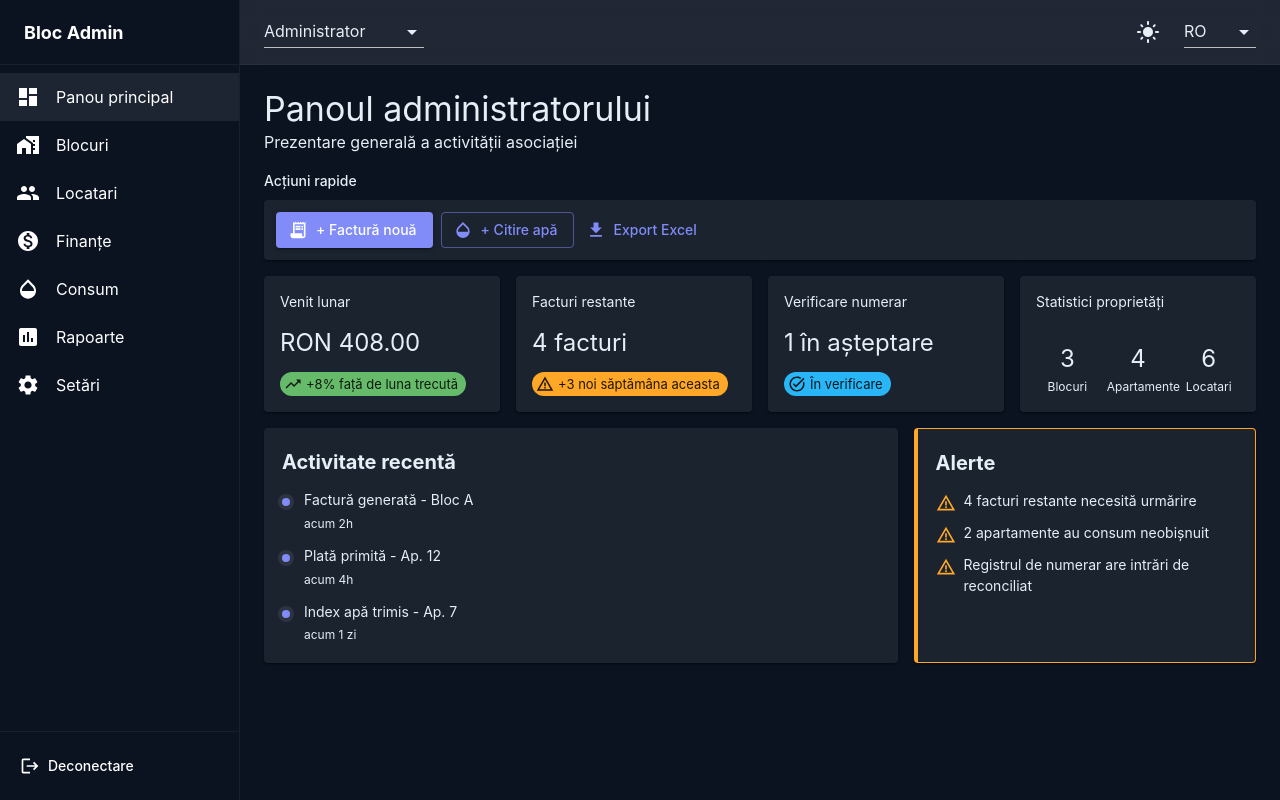
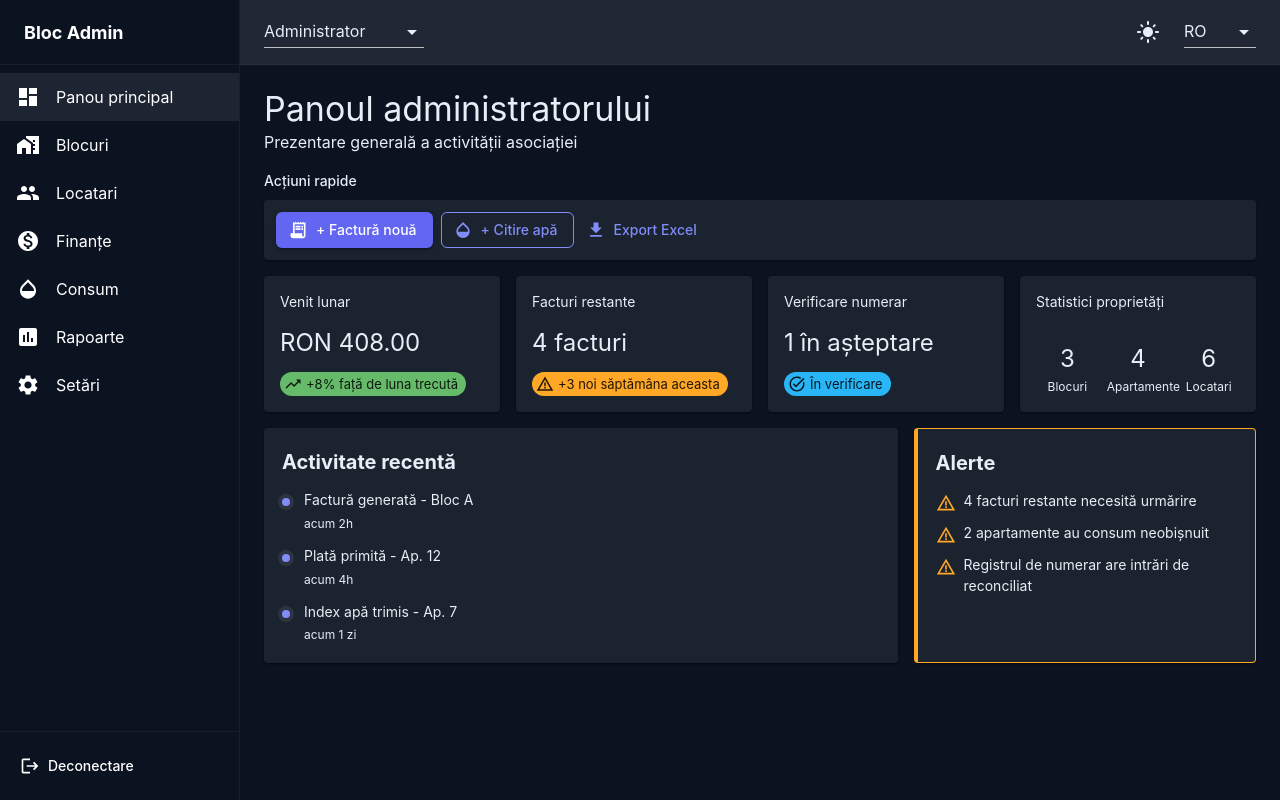
Before and after one commit to odiatlov/bloc-admin-ui, a React (Vite) app: page /admin/dashboard in a window 1280 px wide. Built offline with nearby package versions, Linux system fonts and the light colour scheme.

Commit message:
Change CSS styling colors

```diff
--- a/src/theme/auroraTheme.ts
+++ b/src/theme/auroraTheme.ts
@@ -5,7 +5,8 @@ const createAuroraTheme = (mode: 'light' | 'dark' = 'dark') =>
     palette: {
       mode,
       primary: {
-        main: '#818CF8',
+        // Indigo-400 for Dark Mode (vibrant) and Indigo-600 for Light Mode (contrastant)
+        main: mode === 'dark' ? '#818CF8' : '#4F46E5',
         contrastText: '#ffffff',
       },
       secondary: {
@@ -96,11 +97,33 @@ const createAuroraTheme = (mode: 'light' | 'dark' = 'dark') =>
       },
       MuiButton: {
         styleOverrides: {
-          root: {
+          root: ({ ownerState }) => ({
             textTransform: 'none',
-          }
-        }
-      }
+            borderRadius: '6px',
+            fontWeight: 500,
+
+            // Styles for Contained variant (Contained Button)
+            ...(ownerState.variant === 'contained' && ownerState.color === 'primary' && {
+              backgroundColor: mode === 'dark' ? '#6366F1' : '#4F46E5',
+              color: '#ffffff',
+              '&:hover': {
+                backgroundColor: mode === 'dark' ? '#4F46E5' : '#4338CA',
+              },
+            }),
+
+            // Styles for the Outlined variant (Outlined Button)
+            ...(ownerState.variant === 'outlined' && ownerState.color === 'primary' && {
+              borderColor: mode === 'dark' ? '#818CF8' : '#4F46E5',
+              color: mode === 'dark' ? '#818CF8' : '#4F46E5',
+              backgroundColor: 'transparent',
+              '&:hover': {
+                borderColor: mode === 'dark' ? '#818CF8' : '#4338CA',
+                backgroundColor: mode === 'dark' ? 'rgba(99, 102, 241, 0.15)' : 'rgba(79, 70, 229, 0.05)',
+              },
+            }),
+          }),
+        },
+      },
     }
   })
 
```
